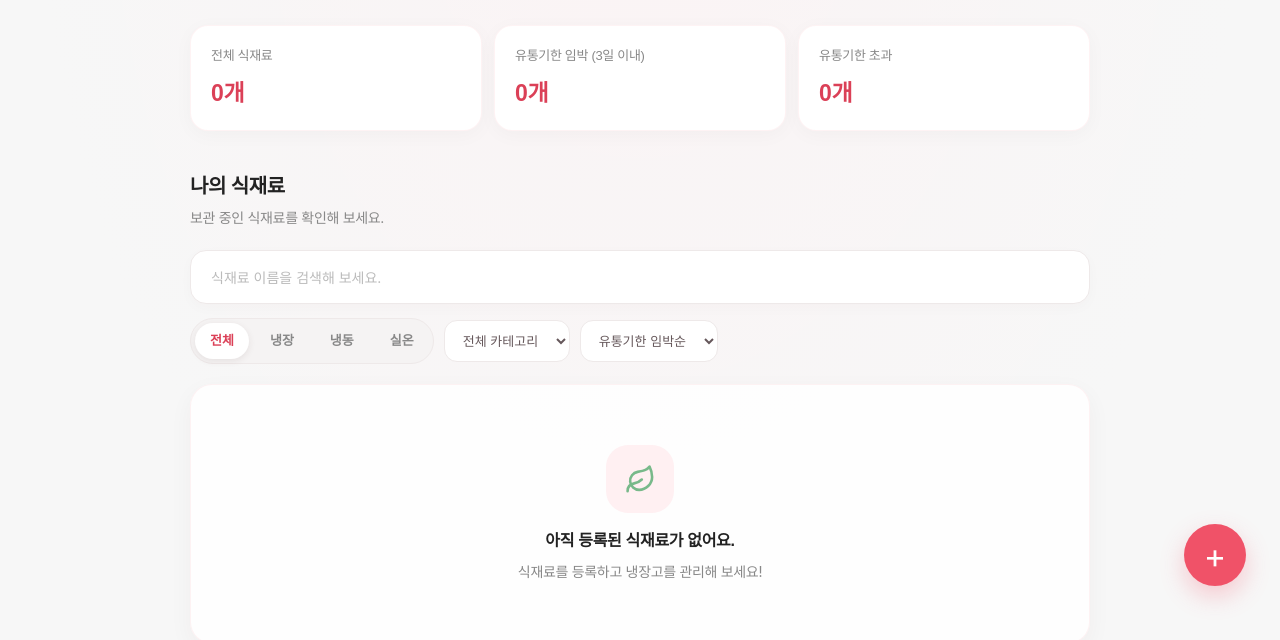
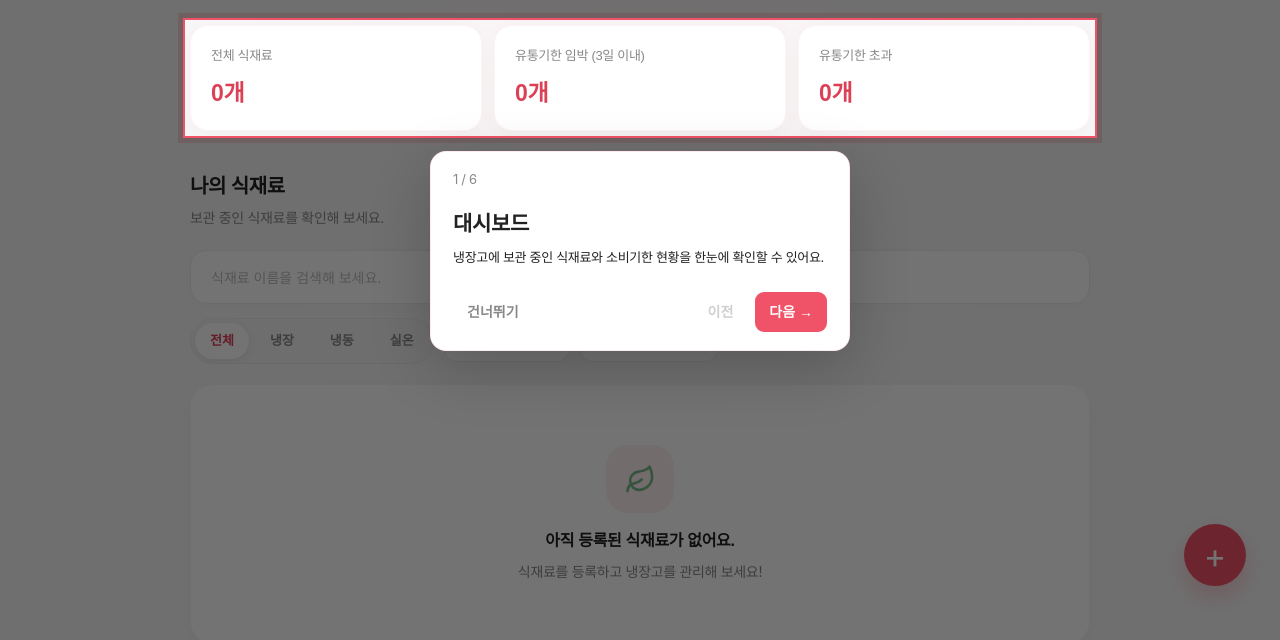
Before and after one commit to ujini7833-droid/refrigerator-AI, a website: page index.html in a window 1280 px wide. Shown: the part 180-820 px from the top of the page. Drawn offline with Linux system fonts and the light colour scheme; a web font is replaced by a local one.

Commit message:
feat: 제품 투어 추가

```diff
--- a/css/style.css
+++ b/css/style.css
@@ -952,7 +952,7 @@ body {
 
 .ingredient-card-title {
     color: var(--color-text);
-    font-size: 21px;
+    font-size: 19px;
     letter-spacing: -0.04em;
 }
 
@@ -1266,6 +1266,141 @@ body.side-menu-open {
     transform: translateY(-1px);
 }
 
+/* Product tour */
+.product-tour {
+    position: fixed;
+    inset: 0;
+    z-index: 1000;
+    visibility: hidden;
+    pointer-events: none;
+}
+
+.product-tour.is-visible {
+    visibility: visible;
+    pointer-events: auto;
+}
+
+.product-tour-shade {
+    position: fixed;
+    inset: 0;
+    background: transparent;
+}
+
+.product-tour-spotlight {
+    position: fixed;
+    z-index: 1;
+    border: 2px solid var(--color-primary);
+    box-shadow: 0 0 0 9999px rgba(0, 0, 0, 0.55), 0 0 0 5px rgba(240, 82, 104, 0.2);
+    pointer-events: none;
+    transition: top 380ms cubic-bezier(0.22, 0.8, 0.2, 1), left 380ms cubic-bezier(0.22, 0.8, 0.2, 1), width 380ms cubic-bezier(0.22, 0.8, 0.2, 1), height 380ms cubic-bezier(0.22, 0.8, 0.2, 1), border-radius 380ms ease;
+}
+
+.product-tour-card {
+    position: fixed;
+    z-index: 2;
+    width: min(420px, calc(100vw - 32px));
+    padding: 18px 22px;
+    border: 1px solid rgba(240, 82, 104, 0.12);
+    border-radius: 16px;
+    background: var(--color-white);
+    box-shadow: 0 18px 60px rgba(0, 0, 0, 0.2);
+    color: var(--color-text);
+    outline: none;
+    transition: top 360ms cubic-bezier(0.22, 0.8, 0.2, 1), left 360ms cubic-bezier(0.22, 0.8, 0.2, 1);
+}
+
+.product-tour.is-scrolling .product-tour-spotlight,
+.product-tour.is-scrolling .product-tour-card {
+    transition: none;
+}
+
+.product-tour-topline,
+.product-tour-actions,
+.product-tour-navigation {
+    display: flex;
+    align-items: center;
+}
+
+.product-tour-topline,
+.product-tour-actions {
+    justify-content: space-between;
+}
+
+.product-tour-brand {
+    color: var(--color-primary);
+    font-family: "Pretendard-SemiBold", sans-serif;
+    font-size: 13px;
+    font-weight: 600;
+}
+
+.product-tour-count {
+    color: var(--color-text-secondary);
+    font-size: 13px;
+}
+
+.product-tour-card h2 {
+    margin-top: 18px;
+    font-family: "Pretendard-Bold", sans-serif;
+    font-size: 21px;
+    font-weight: 700;
+}
+
+.product-tour-card > p {
+    margin-top: 8px;
+    margin-bottom: 24px;
+    font-size: 13px;
+    line-height: 1.65;
+}
+
+.product-tour-actions {
+    gap: 12px;
+}
+
+.product-tour-navigation {
+    gap: 8px;
+}
+
+.product-tour-skip,
+.product-tour-previous,
+.product-tour-next {
+    min-height: 40px;
+    padding: 0 14px;
+    border-radius: 9px;
+    font-family: "Pretendard-SemiBold", sans-serif;
+    font-size: 14px;
+    font-weight: 600;
+}
+
+.product-tour-skip,
+.product-tour-previous {
+    color: var(--color-text-secondary);
+}
+
+.product-tour-previous:disabled {
+    opacity: 0.4;
+    cursor: default;
+}
+
+.product-tour-next {
+    background: var(--color-primary);
+    color: var(--color-white);
+}
+
+.product-tour-next:hover {
+    background: var(--color-primary-dark);
+}
+
+@media (max-width: 520px) {
+    .product-tour-card {
+        padding: 20px;
+    }
+
+    .product-tour-card h2 {
+        margin-top: 14px;
+    }
+
+}
+
 .side-menu-add svg {
     width: 18px;
     height: 18px;
--- a/index.html
+++ b/index.html
@@ -12,13 +12,13 @@
     <!-- CSS -->
     <link rel="stylesheet" href="./css/reset.css?v=7">
     <link rel="stylesheet" href="./css/common.css?v=9">
-    <link rel="stylesheet" href="./css/style.css?v=9">
+    <link rel="stylesheet" href="./css/style.css?v=13">
 
     <!-- Local Lucide icon library -->
     <script src="./assets/vendor/lucide.min.js"></script>
 
     <!-- JavaScript -->
-    <script type="module" src="./js/main.js?v=5"></script>
+    <script type="module" src="./js/main.js?v=10"></script>
 </head>
 
 <body>
@@ -175,6 +175,10 @@
                     <i data-lucide="carrot" aria-hidden="true"></i>
                     <span>나의 식재료</span>
                 </a>
+                <button type="button" class="side-menu-link" id="tour-replay-btn">
+                    <i data-lucide="circle-help" aria-hidden="true"></i>
+                    <span>웹 안내</span>
+                </button>
             </nav>
 
             <button type="button" class="side-menu-add" id="menu-add-ingredient">
--- /dev/null
+++ b/js/components/product-tour.js
@@ -0,0 +1,192 @@
+const TOUR_STORAGE_KEY = "my-refrigerator-product-tour-complete";
+
+const TOUR_STEPS = [
+    {
+        target: ".dashboard-info",
+        title: "대시보드",
+        description: "냉장고에 보관 중인 식재료와 소비기한 현황을 한눈에 확인할 수 있어요."
+    },
+    {
+        target: "#search-input",
+        title: "식재료 검색",
+        description: "찾고 싶은 식재료의 이름을 입력하면 빠르게 검색할 수 있어요."
+    },
+    {
+        target: ".filter-container",
+        title: "필터 및 정렬",
+        description: "보관 장소와 카테고리별로 분류하고, 소비기한이 임박한 순서로 정렬할 수 있어요."
+    },
+    {
+        target: ".ingredient-list",
+        title: "식재료 카드",
+        description: "식재료 카드에서 수량, 보관 장소, 소비기한을 확인하고 수정하거나 삭제할 수 있어요."
+    },
+    {
+        target: "#add-ingredient-btn",
+        title: "식재료 등록",
+        description: "새로운 식재료를 등록해 보세요. 이름, 카테고리, 수량, 소비기한, 보관 위치를 입력하면 돼요."
+    },
+    {
+        target: "#menu-btn",
+        title: "사이드 메뉴",
+        description: "메뉴에서 대시보드와 나의 식재료 화면으로 이동하고, 언제든 새로운 식재료를 등록할 수 있어요."
+    }
+];
+
+export function startProductTour({ force = false } = {}) {
+    let hasCompletedTour = false;
+    try {
+        hasCompletedTour = localStorage.getItem(TOUR_STORAGE_KEY) === "true";
+    } catch (error) {
+        // Continue with the tour when storage is unavailable.
+    }
+    if (hasCompletedTour && !force) return;
+
+    const overlay = document.createElement("div");
+    overlay.className = "product-tour";
+    overlay.setAttribute("aria-hidden", "true");
+    overlay.innerHTML = `
+        <div class="product-tour-shade" aria-hidden="true"></div>
+        <div class="product-tour-spotlight" aria-hidden="true"></div>
+        <section class="product-tour-card" role="dialog" aria-modal="true" aria-labelledby="tour-title" aria-describedby="tour-description" tabindex="-1">
+            <div class="product-tour-topline">
+                <span class="product-tour-count" aria-live="polite"></span>
+            </div>
+            <h2 id="tour-title"></h2>
+            <p id="tour-description"></p>
+            <div class="product-tour-actions">
+                <button type="button" class="product-tour-skip">건너뛰기</button>
+                <div class="product-tour-navigation">
+                    <button type="button" class="product-tour-previous">이전</button>
+                    <button type="button" class="product-tour-next">다음 <span aria-hidden="true">→</span></button>
+                </div>
+            </div>
+        </section>
+    `;
+    document.body.append(overlay);
+
+    const spotlight = overlay.querySelector(".product-tour-spotlight");
+    const card = overlay.querySelector(".product-tour-card");
+    const title = overlay.querySelector("#tour-title");
+    const description = overlay.querySelector("#tour-description");
+    const count = overlay.querySelector(".product-tour-count");
+    const previousButton = overlay.querySelector(".product-tour-previous");
+    const nextButton = overlay.querySelector(".product-tour-next");
+    let currentStep = 0;
+    let targetElement = null;
+    let scrollSettleTimer;
+
+    overlay.querySelector(".product-tour-skip").addEventListener("click", () => finishTour());
+    previousButton.addEventListener("click", () => showStep(currentStep - 1));
+    nextButton.addEventListener("click", () => {
+        if (currentStep === TOUR_STEPS.length - 1) finishTour();
+        else showStep(currentStep + 1);
+    });
+
+    document.addEventListener("keydown", handleKeydown);
+    window.addEventListener("resize", positionTour);
+    window.addEventListener("scroll", handleScroll, true);
+
+    overlay.classList.add("is-visible");
+    overlay.setAttribute("aria-hidden", "false");
+    showStep(0);
+
+    function showStep(index) {
+        currentStep = Math.max(0, Math.min(index, TOUR_STEPS.length - 1));
+        const step = TOUR_STEPS[currentStep];
+        targetElement = document.querySelector(step.target);
+        if (!targetElement) return;
+
+        const initialRect = targetElement.getBoundingClientRect();
+        const needsScroll = initialRect.top < 24 || initialRect.bottom > window.innerHeight - 24;
+        overlay.classList.toggle("is-scrolling", needsScroll);
+        if (needsScroll) {
+            targetElement.scrollIntoView({ behavior: "smooth", block: "center", inline: "nearest" });
+        }
+        title.textContent = step.title;
+        description.textContent = step.description;
+        count.textContent = `${currentStep + 1} / ${TOUR_STEPS.length}`;
+        previousButton.disabled = currentStep === 0;
+        nextButton.innerHTML = currentStep === TOUR_STEPS.length - 1
+            ? "시작하기 <span aria-hidden=\"true\">→</span>"
+            : "다음 <span aria-hidden=\"true\">→</span>";
+        requestAnimationFrame(() => {
+            if (needsScroll) positionSpotlight();
+            else positionTour();
+            card.focus({ preventScroll: true });
+        });
+        clearTimeout(scrollSettleTimer);
+        if (needsScroll) scrollSettleTimer = window.setTimeout(settlePosition, 180);
+    }
+
+    function positionTour() {
+        if (!targetElement?.isConnected) return;
+        positionSpotlight();
+
+        const targetRect = targetElement.getBoundingClientRect();
+        const cardRect = card.getBoundingClientRect();
+        const margin = 16;
+        const targetCenter = targetRect.left + targetRect.width / 2;
+        const left = Math.max(margin, Math.min(targetCenter - cardRect.width / 2, window.innerWidth - cardRect.width - margin));
+        const roomBelow = window.innerHeight - targetRect.bottom;
+        const top = roomBelow >= cardRect.height + 24
+            ? targetRect.bottom + 20
+            : Math.max(margin, targetRect.top - cardRect.height - 20);
+        card.style.left = `${left}px`;
+        card.style.top = `${top}px`;
+    }
+
+    function positionSpotlight() {
+        if (!targetElement?.isConnected) return;
+        const targetRect = targetElement.getBoundingClientRect();
+        const spotlightInset = 7;
+        spotlight.style.top = `${Math.max(8, targetRect.top - spotlightInset)}px`;
+        spotlight.style.left = `${Math.max(8, targetRect.left - spotlightInset)}px`;
+        spotlight.style.width = `${Math.min(window.innerWidth - 16, targetRect.width + spotlightInset * 2)}px`;
+        spotlight.style.height = `${Math.min(window.innerHeight - 16, targetRect.height + spotlightInset * 2)}px`;
+        spotlight.style.borderRadius = getComputedStyle(targetElement).borderRadius || "14px";
+    }
+
+    function handleScroll() {
+        if (!overlay.classList.contains("is-scrolling")) return;
+        positionSpotlight();
+        clearTimeout(scrollSettleTimer);
+        scrollSettleTimer = window.setTimeout(settlePosition, 120);
+    }
+
+    function settlePosition() {
+        overlay.classList.remove("is-scrolling");
+        positionTour();
+    }
+
+    function handleKeydown(event) {
+        if (event.key === "Escape") finishTour();
+        if (event.key === "ArrowRight") showStep(currentStep + 1);
+        if (event.key === "ArrowLeft") showStep(currentStep - 1);
+        if (event.key === "Tab") {
+            const focusable = [...card.querySelectorAll("button:not(:disabled)")];
+            const first = focusable[0];
+            const last = focusable[focusable.length - 1];
+            if (event.shiftKey && document.activeElement === first) {
+                event.preventDefault();
+                last.focus();
+            } else if (!event.shiftKey && document.activeElement === last) {
+                event.preventDefault();
+                first.focus();
+            }
+        }
+    }
+
+    function finishTour() {
+        try {
+            localStorage.setItem(TOUR_STORAGE_KEY, "true");
+        } catch (error) {
+            // The tour remains dismissible for this visit when storage is unavailable.
+        }
+        document.removeEventListener("keydown", handleKeydown);
+        window.removeEventListener("resize", positionTour);
+        window.removeEventListener("scroll", handleScroll, true);
+        clearTimeout(scrollSettleTimer);
+        overlay.remove();
+    }
+}
```
Also changed, not shown: js/main.js (+9 -1 lines).
